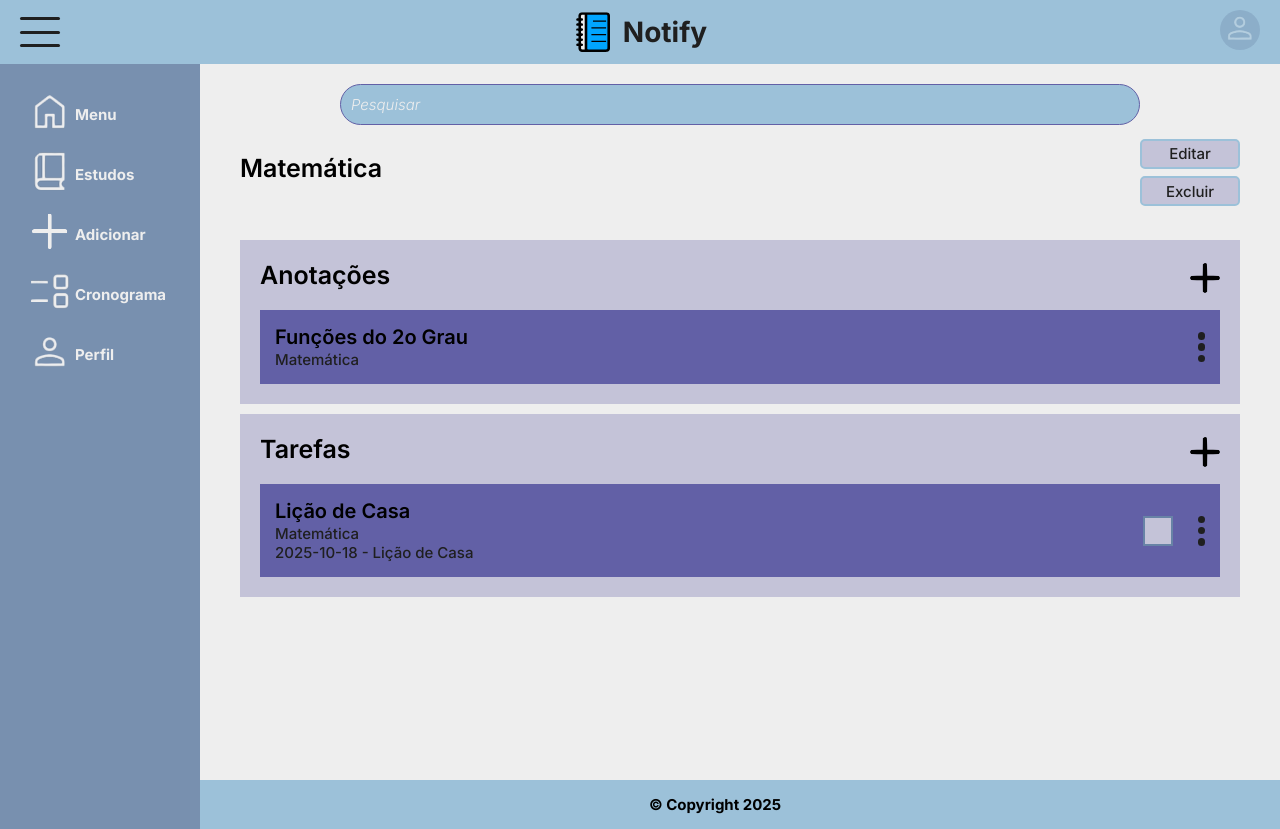
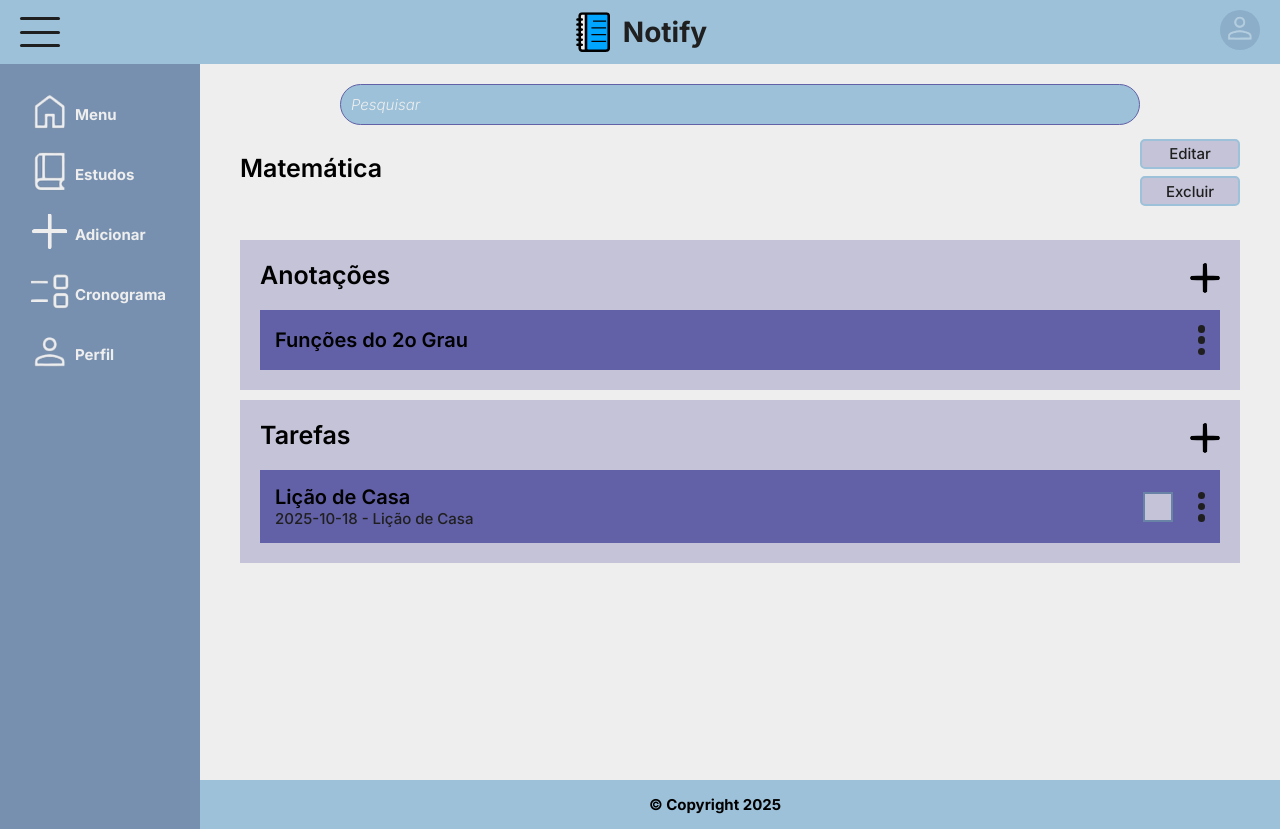
Before and after one commit to Notify-Systems/Notify, a React (Vite) app: page /materia/1 in a window 1280 px wide. Built offline with nearby package versions, Linux system fonts and the light colour scheme.

Commit message:
Programando links

```diff
--- a/src/components/ui/Anotacao.jsx
+++ b/src/components/ui/Anotacao.jsx
@@ -1,11 +1,16 @@
+import { useContext } from "react"
 import { Link } from "react-router-dom"
+import { SubjectContext } from "../../context/SubjectContext"
 
 export default function Anotacao({ id, nome, materia }) {
+    const { returnSubject } = useContext(SubjectContext);
+    const linkMateria = returnSubject(Number(id))?.id;
+
     return(
         <article className="anotacao">
             <div className="info">
                 <h3>{nome}</h3>
-                <Link to="/materia">{materia}</Link>
+                <Link to={`/materia/${linkMateria}`}>{materia}</Link>
             </div>
             <Link to={`/anotacao/${id}`}>
                 <div className="link">
--- a/src/components/ui/Materia.jsx
+++ b/src/components/ui/Materia.jsx
@@ -1,12 +1,16 @@
+import { useContext } from "react"
 import { Link } from "react-router-dom"
+import { GradesContext } from "../../context/GradesContext"
 
 export default function Materia({ id, nome, serie }) {
+    const { returnGrade } = useContext(GradesContext);
+    const linkSerie = returnGrade(Number(id))?.id;
 
     return (
         <article className="materia">
             <div className="info">
                 <h3>{nome}</h3>
-                <Link to="/serie">{serie}</Link>
+                <Link to={`/serie/${linkSerie}`}>{serie}</Link>
             </div>
             <Link to={`/materia/${id}`}>
                 <div className="link">
--- a/src/components/ui/Tarefa.jsx
+++ b/src/components/ui/Tarefa.jsx
@@ -1,15 +1,18 @@
 import { useContext } from "react"
+import { SubjectContext } from "../../context/SubjectContext";
 import { TasksContext } from "../../context/TasksContext"
 import { Link } from "react-router-dom"
 
 export default function Tarefa({ id, nome, materia, prazo, done }) {
+    const { returnSubject } = useContext(SubjectContext);
     const { toggleTask } = useContext(TasksContext);
+    const linkMateria = returnSubject(Number(id))?.id;
 
     return (
         <article className="tarefa">
             <div className="info">
                 <h3>{nome}</h3>
-                <Link to="materia">{materia}</Link>
+                <Link to={`/materia/${linkMateria}`}>{materia}</Link>
                 <p>{prazo}</p>
             </div>
             <div className="items">
--- a/src/pages/Materias.jsx
+++ b/src/pages/Materias.jsx
@@ -29,7 +29,7 @@ export default function Materias() {
                     </div>
                     {Array.isArray(notes) && notes.map(note =>
                         note.subject === subjectId ?
-                        <Anotacao key={`anotacao${note.id}`} id={note.id} nome={note.title} materia={subjectTitle} />
+                        <Anotacao key={`anotacao${note.id}`} id={note.id} nome={note.title} />
                         : ""
                     )}
                 </section>
@@ -40,12 +40,12 @@ export default function Materias() {
                     </div>
                     {Array.isArray(tasks) && tasks.map(task =>
                         task.subject === subjectId && task.done === false ?
-                        <Tarefa key={`tarefa${task.id}`} id={task.id} nome={task.title} materia={subjectTitle} prazo={`${task.date} - ${task.title}`} done={task.done} />
+                        <Tarefa key={`tarefa${task.id}`} id={task.id} nome={task.title} prazo={`${task.date} - ${task.title}`} done={task.done} />
                         : ""
                     )}
                     {Array.isArray(tasks) && tasks.map(task =>
                         task.subject === subjectId && task.done === true ?
-                        <Tarefa key={`tarefa${task.id}`} id={task.id} nome={task.title} materia={subjectTitle} prazo={`${task.date} - ${task.title}`} done={task.done} />
+                        <Tarefa key={`tarefa${task.id}`} id={task.id} nome={task.title} prazo={`${task.date} - ${task.title}`} done={task.done} />
                         : ""
                     )}
                 </section>
--- a/src/pages/Series.jsx
+++ b/src/pages/Series.jsx
@@ -46,13 +46,13 @@ export default function Series() {
                         <Link to="add/note"><img src="/btnAdd.svg" alt="Adicionar Anotação"/></Link>
                     </div>
                     {Array.isArray(notes) && notes.map(note =>
-                        returnSubject(note.subject) != null ?
+                        returnSubject(note.subject) ?
                         note.subject === returnSubject(note.subject).id && returnSubject(note.subject).grade === gradeId ?
                         <Anotacao
                             key={`anotacao${note.id}`}
                             id={note.id}
                             nome={note.title}
-                            materia={returnSubject(note.subject) != null ? returnSubject(note.subject).title : ""}
+                            materia={returnSubject(note.subject)?.title}
                         />
                         : "" : ""
                     )}
@@ -63,26 +63,26 @@ export default function Series() {
                         <Link to="add/task"><img src="/btnAdd.svg" alt="Adicionar Tarefa"/></Link>
                     </div>
                     {Array.isArray(tasks) && tasks.map(task =>
-                        returnSubject(task.subject) != null ?
+                        returnSubject(task.subject) ?
                         task.subject === returnSubject(task.subject).id && returnSubject(task.subject).grade === gradeId && task.done === false ?
                         <Tarefa
                             key={`tarefa${task.id}`}
                             id={task.id}
                             nome={task.title}
-                            materia={returnSubject(task.subject) != null ? returnSubject(task.subject) : ""}
+                            materia={returnSubject(task.subject)?.title}
                             prazo={`${task.date} - ${task.title}`}
                             done={task.done}
                         />
                         : "" : ""
                     )}
                     {Array.isArray(tasks) && tasks.map(task =>
-                        returnSubject(task.subject) != null ?
+                        returnSubject(task.subject) ?
                         task.subject === returnSubject(task.subject).id && returnSubject(task.subject).grade === gradeId && task.done === true ?
                         <Tarefa
                             key={`tarefa${task.id}`}
                             id={task.id}
                             nome={task.title}
-                            materia={returnSubject(task.subject) != null ? returnSubject(task.subject) : ""}
+                            materia={returnSubject(task.subject)?.title}
                             prazo={`${task.date} - ${task.title}`}
                             done={task.done}
                         />
```
